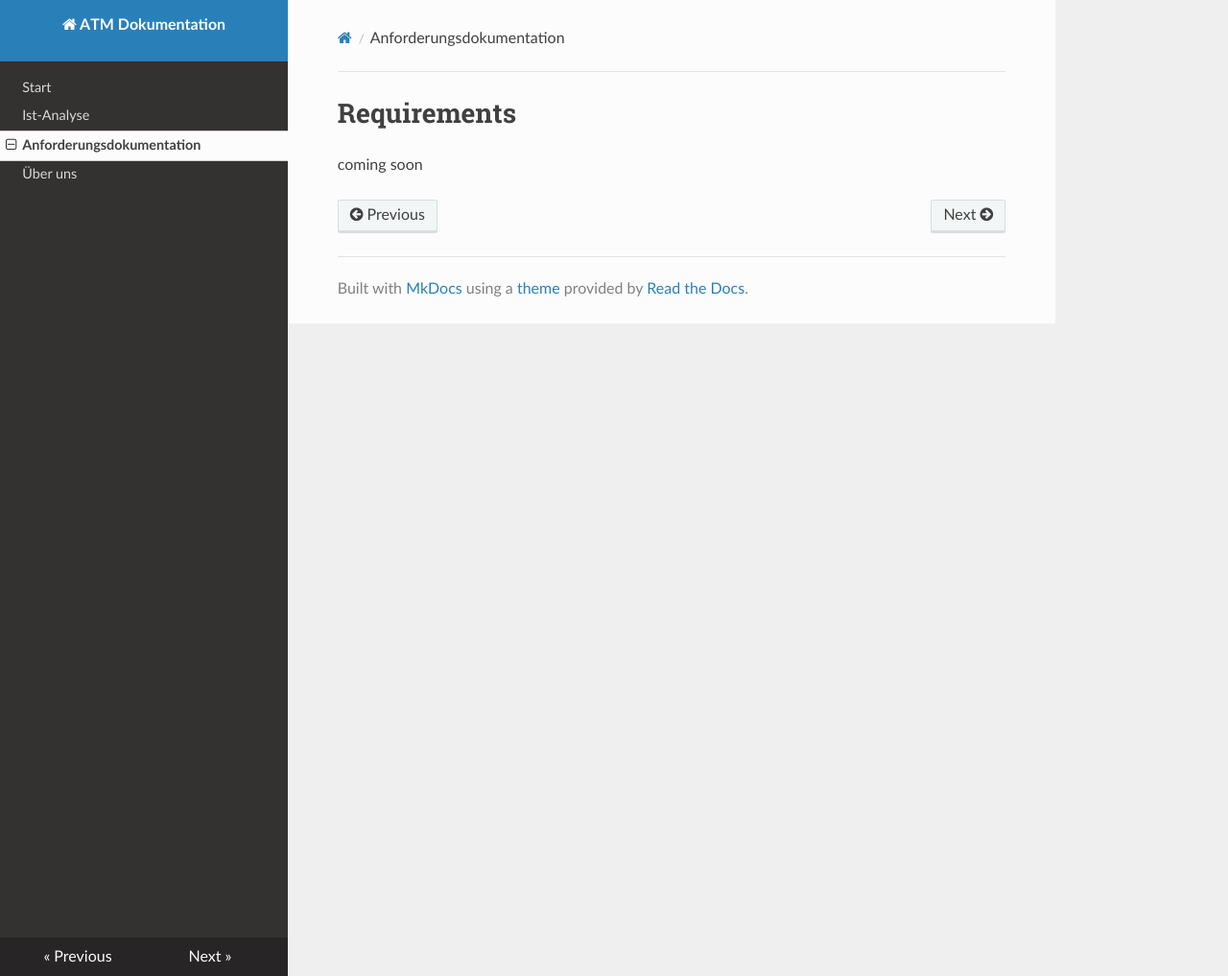
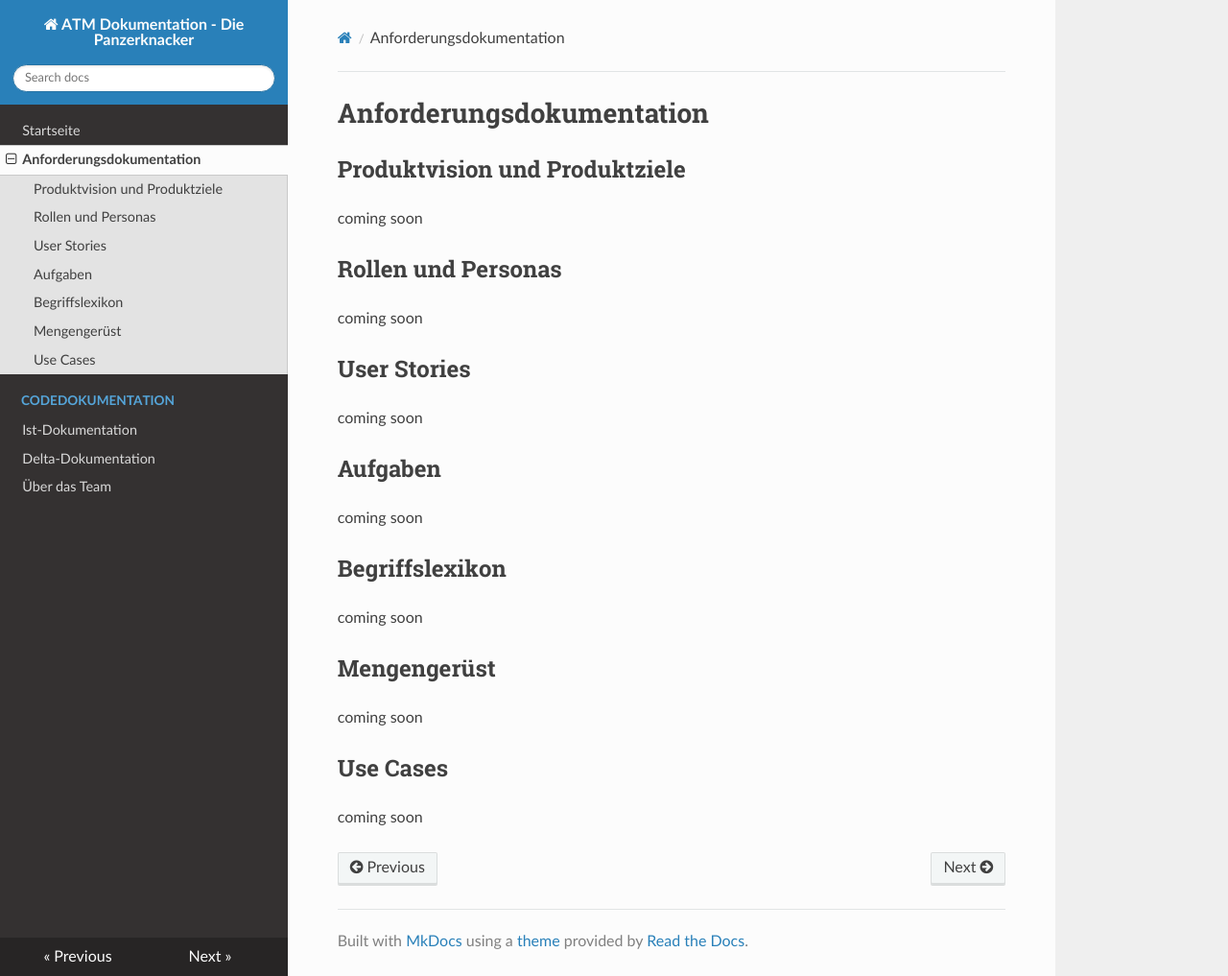
Before and after one commit to Halfpipe-SD/ATM, an MkDocs documentation site: the page built from docs/docs/requirements.md, in a window 1280 px wide and 1017 px high. Shown: the whole window at 96% size. Built offline with MkDocs 1.6.1, drawn with Linux system fonts in a browser that asks for light colours; nearby versions of some CDN libraries.

Commit message:
Using new pdf plugin and added new navigation

```diff
--- a/docs/docs/requirements.md
+++ b/docs/docs/requirements.md
@@ -1,3 +1,29 @@
-# Requirements
+# Anforderungsdokumentation
+
+## Produktvision und Produktziele
 
 coming soon
+
+## Rollen und Personas
+
+coming soon
+
+## User Stories
+
+coming soon
+
+## Aufgaben
+
+coming soon
+
+## Begriffslexikon
+
+coming soon
+
+## Mengengerüst
+
+coming soon
+
+## Use Cases
+
+coming soon
--- a/docs/mkdocs.yml
+++ b/docs/mkdocs.yml
@@ -1,13 +1,16 @@
-site_name: ATM Dokumentation
+site_name: ATM Dokumentation - Die Panzerknacker
 site_url: https://atm.node5.de
 
 nav:
-  - Start: index.md
-  - Ist-Analyse: is-analysis.md
+  - Startseite: index.md
   - Anforderungsdokumentation: requirements.md
-  - Über uns: about.md
+  - Codedokumentation:
+      - Ist-Dokumentation: is-documentation.md
+      - Delta-Dokumentation: delta-documentation.md
+  - Über das Team: about.md
 
 theme: readthedocs
 
 plugins:
-  - with-pdf
+  - search
+  - pdf-export
--- a/docs/requirements.txt
+++ b/docs/requirements.txt
@@ -1 +1 @@
-mkdocs-with-pdf
+mkdocs-pdf-export-plugin
```
Also changed, not shown: docs/docs/about.md (+9 -1 lines), docs/docs/codedocumentation/delta-documentation.md (added, +3 -0 lines), docs/docs/codedocumentation/is-documentation.md (added, +62 -0 lines), docs/docs/index.md (+2 -0 lines), docs/docs/is-analysis.md (deleted, +0 -57 lines).
